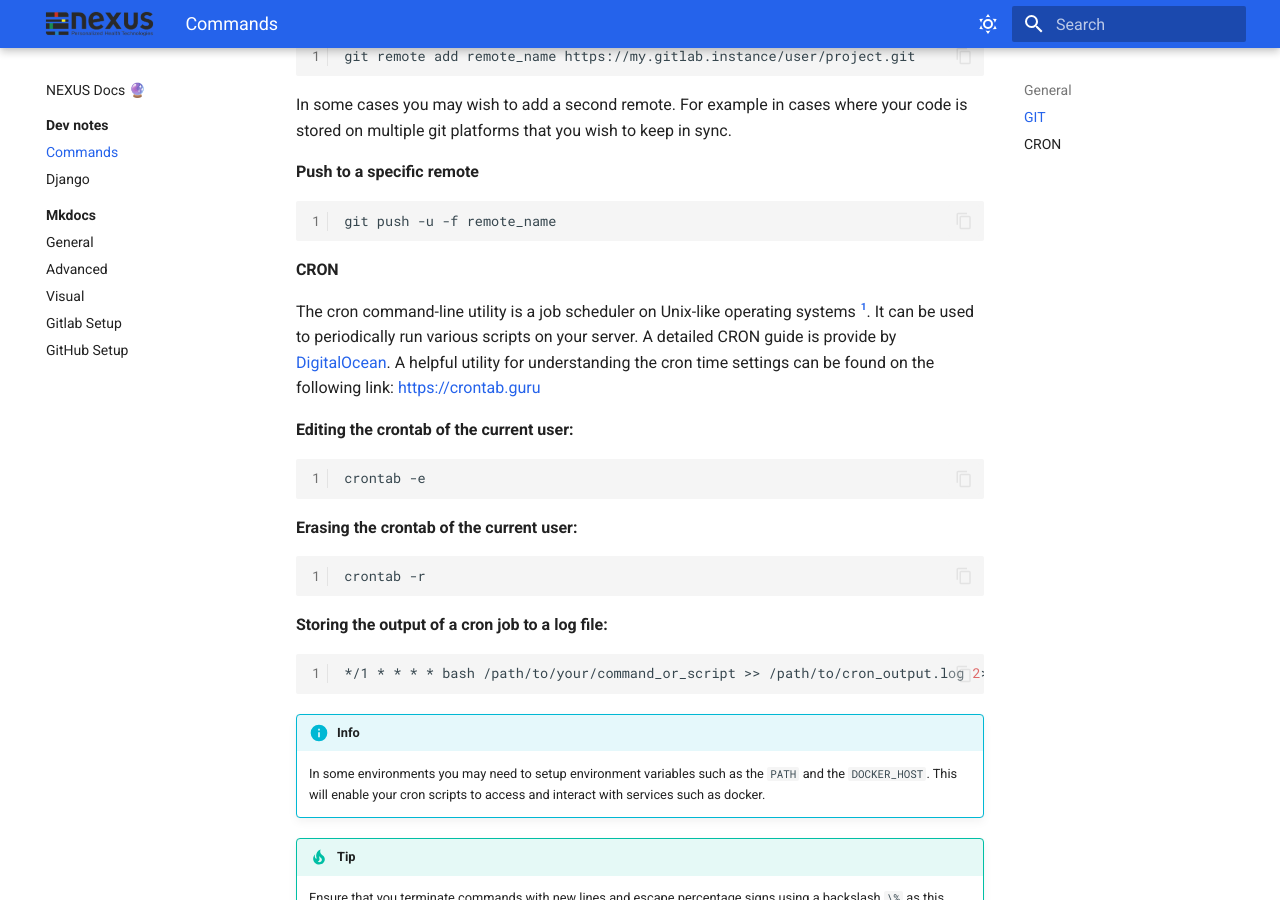
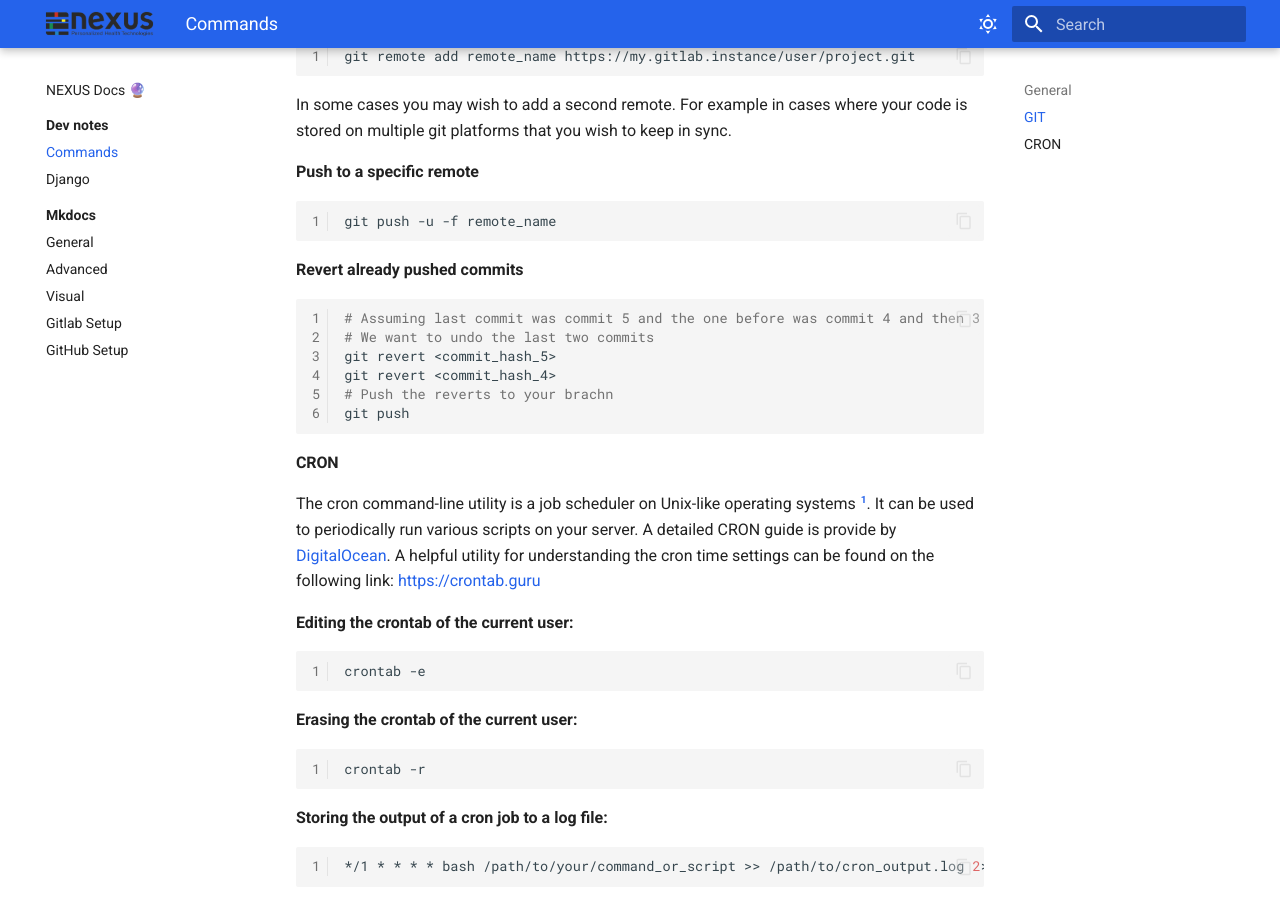
Before and after one commit to ETH-NEXUS/nexus-se-docs, an MkDocs documentation site: the page built from docs/docs/dev_notes/linux.md, in a window 1280 px wide and 900 px high, scrolled down 953 px. Built offline with MkDocs 1.6.1 and Material for MkDocs 9.7.7, drawn with Linux system fonts in a browser that asks for light colours.

Commit message:
[DOC]: Add revert instructions

````diff
--- a/docs/docs/dev_notes/linux.md
+++ b/docs/docs/dev_notes/linux.md
@@ -44,6 +44,16 @@ In some cases you may wish to add a second remote. For example in cases where yo
 git push -u -f remote_name
 ```
 
+**Revert already pushed commits**
+```bash linenums="1"
+# Assuming last commit was commit 5 and the one before was commit 4 and then 3 et.
+# We want to undo the last two commits
+git revert <commit_hash_5>
+git revert <commit_hash_4>
+# Push the reverts to your brachn
+git push
+```
+
 #### CRON
 The cron command-line utility is a job scheduler on Unix-like operating systems [^1]. It can be used to periodically run various scripts on your server. A detailed CRON guide is provide by [DigitalOcean](https://www.digitalocean.com/community/tutorials/how-to-use-cron-to-automate-tasks-ubuntu-1804). A helpful utility for understanding the cron time settings can be found on the following link: [https://crontab.guru](https://crontab.guru)
 
````
